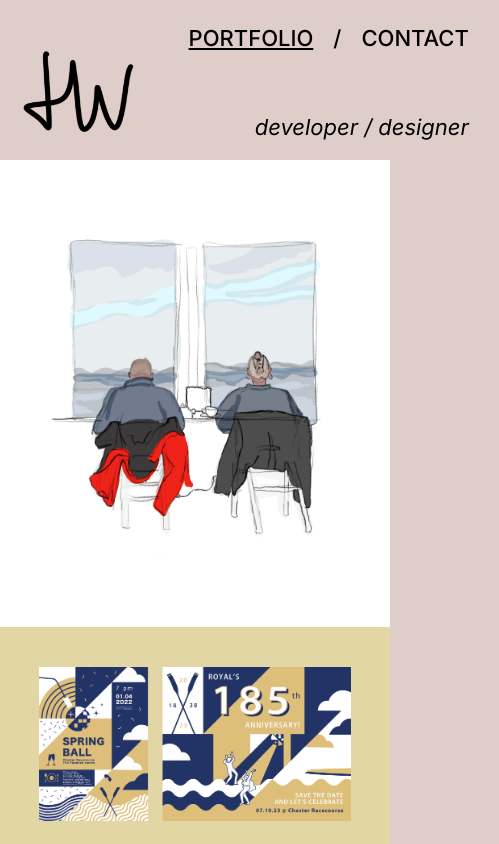
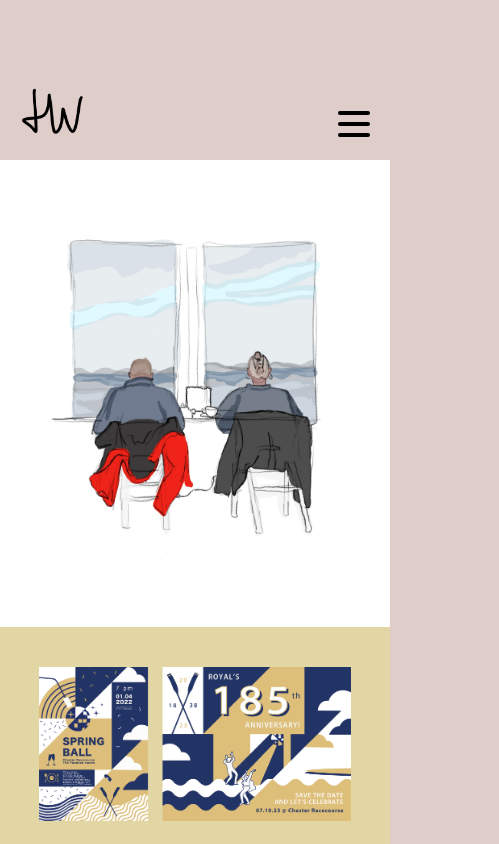
Before and after one commit to hannahw1ll1ams/portfolio, a React (Create React App) app: page / in a window 390 px wide. Shown: the top 844 px of the page, 499 px wide, since content can reach past the window. Built offline with nearby package versions, Linux system fonts and the light colour scheme.

Commit message:
adding hamburger icon

```diff
--- a/src/Components/Header.js
+++ b/src/Components/Header.js
@@ -8,6 +8,7 @@ import logo from '../images/logo.PNG'
 export default function Header() {
 
   const [isPageSelected, setIsPageSelected] = useState([true, false]);
+  const [isHamburgerOpen, setIsHamburgerOpen] = useState(false);
 
   let location = useLocation();
   React.useEffect(() => {
@@ -15,9 +16,6 @@ export default function Header() {
   }, [location]);
 
   const id = () => {
-    // if (/about$/.test(location.pathname)) {
-    //   setIsPageSelected([true, false, false])
-    // } else
     if (/portfolio$/.test(location.pathname)) {
       setIsPageSelected([true, false])
     }
@@ -26,19 +24,44 @@ export default function Header() {
     }
   };
 
+  const toggleHamburger = () => {
+    setIsHamburgerOpen(!isHamburgerOpen)
+  }
+
 	return (
-		<header>
-			<nav class="navbar background">
+		<header class="background">
+			<nav class="navbar">
           <Link to='/portfolio'><img className="App-logo" src= {logo} alt='logo'/></Link>
+
+          <div className='hamburger' onClick={toggleHamburger}>
+			      <div className='burger burger1'/>
+            <div className='burger burger2'/>
+            <div className='burger burger3'/>
+		      </div>
+
+        {/* if (isHamburgerOpen) {
+          <div className='hamburgerMenu'>
+          <p>PORTFOLIO</p>
+          <p>CONTACT</p>
+        </div>
+        } */}
+
+      {isHamburgerOpen && (
+        <div className='hamburgerMenu'>
+          <p>PORTFOLIO</p>
+          <p>CONTACT</p>
+      </div>
+      )}
+
+
           <div className="right-nav">
           <ul class="nav-list">
-            {/* <Link to='/about'><li><button className={`link ${isPageSelected[0] ? "selected" : ""}`}>ABOUT</button></li></Link>
-            <li><p>/</p></li> */}
           <Link to='/portfolio'><li><button className={`link ${isPageSelected[0] ? "selected" : ""}`}>PORTFOLIO</button></li></Link>
           <li><p>/</p></li>
           <Link to='/contact'><li><button className={`link ${isPageSelected[1] ? "selected" : ""}`}>CONTACT</button></li></Link>
           </ul>
           <p className="title">developer / designer</p>
+
           </div>
 			</nav>
 		</header>
--- /dev/null
+++ b/src/css/hamburger.css
@@ -0,0 +1,33 @@
+.hamburger {
+    width: 2rem;
+    height: 2rem;
+    display: flex;
+    justify-content: space-around;
+    flex-flow: column nowrap;
+    z-index: 10;
+    padding: 20px;
+
+}
+
+.burger {
+    width: 2rem;
+    height: 0.25rem;
+    border-radius: 10px;
+    /* background-color: black; */
+    transform-origin: 1px;
+    transition: all 0.3s linear;
+}
+
+
+
+/* .burger1 {
+
+}
+
+.burger2 {
+
+}
+
+.burger3 {
+
+} */
--- a/src/css/header.css
+++ b/src/css/header.css
@@ -15,6 +15,7 @@ button {
 
 .background {
 	background-color: #DFCDC9;
+    height: 160px;
 }
 
 .navbar {
@@ -23,10 +24,6 @@ button {
     align-items: flex-end;
     height: 160px;
 }
-
-/* ul { */
-    /* padding: 0px; */
-/* } */
 
 .right-nav {
     display: flex;
@@ -41,6 +38,15 @@ button {
     align-self: flex-end;
     padding: 20px;
 }
+
+.hamburgerMenu {
+    height: 100%;
+    background-color: aqua;
+}
+
+/* .burgerContainer {
+    display: none;
+} */
 
 .nav-list {
     display: flex;
@@ -77,3 +83,50 @@ button {
     font-family: 'Italic';
     font-weight: 100;
 }
+
+
+/* Styles for responsive layout - makes a two column-layout instead of four columns */
+@media screen and (max-width: 800px) {
+    .App-logo {
+        height: 70px;
+    }
+  }
+
+  /* Responsive layout - makes the two columns stack on top of each other instead of next to each other */
+  @media screen and (max-width: 600px) {
+    .hamburger {
+        width: 2rem;
+        height: 2rem;
+        display: flex;
+        justify-content: space-around;
+        flex-flow: column nowrap;
+        z-index: 10;
+        padding: 20px;
+    }
+
+    .burger {
+        width: 2rem;
+        height: 0.25rem;
+        border-radius: 10px;
+        background-color: black;
+        transform-origin: 1px;
+        transition: all 0.3s linear;
+    }
+
+    /* .burger1{
+        transform: ${ isOpen ? 'rotate(45deg)' : 'rotate(0)'};
+    }
+    .burger2{
+        transform: ${ isOpen ? 'translateX(100%)' : 'translateX(0)'};
+        opacity: ${ isOpen ? 0 : 1};
+    }
+    .burger3{
+        transform: ${ isOpen ? 'rotate(-45deg)' : 'rotate(0)'};
+    } */
+    .App-logo {
+        height: 50px;
+    }
+    .right-nav {
+    display: none;
+    }
+  }
```
Also changed, not shown: src/Components/Hamburger.js (added, +14 -0 lines), src/images/burger.png (added). Lines whose indentation alone changed are shown as unchanged.
